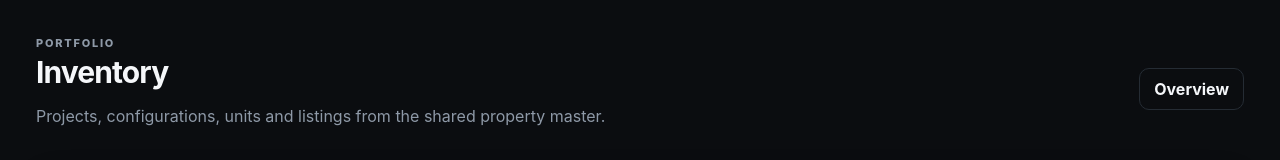
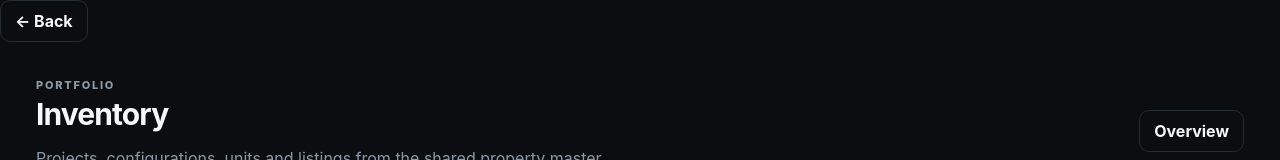
Before and after one commit to syedusman-create/Realestate_CRM, a Next.js app in the folder apps/web/: page /dashboard/inventory in a window 1280 px wide. Shown: the top 160 px of the page. Built offline with nearby package versions, Linux system fonts and the light colour scheme; no server answers; the database is empty.

Commit message:
feat(web): add dashboard back navigation

```diff
--- /dev/null
+++ b/apps/web/app/dashboard/back-button.tsx
@@ -0,0 +1,8 @@
+'use client'
+
+import { useRouter } from 'next/navigation'
+
+export default function BackButton() {
+  const router = useRouter()
+  return <button type="button" className="button secondary" onClick={() => router.back()}>← Back</button>
+}
--- /dev/null
+++ b/apps/web/app/dashboard/layout.tsx
@@ -0,0 +1,5 @@
+import BackButton from './back-button'
+
+export default function DashboardLayout({ children }: Readonly<{ children: React.ReactNode }>) {
+  return <><BackButton />{children}</>
+}
```
